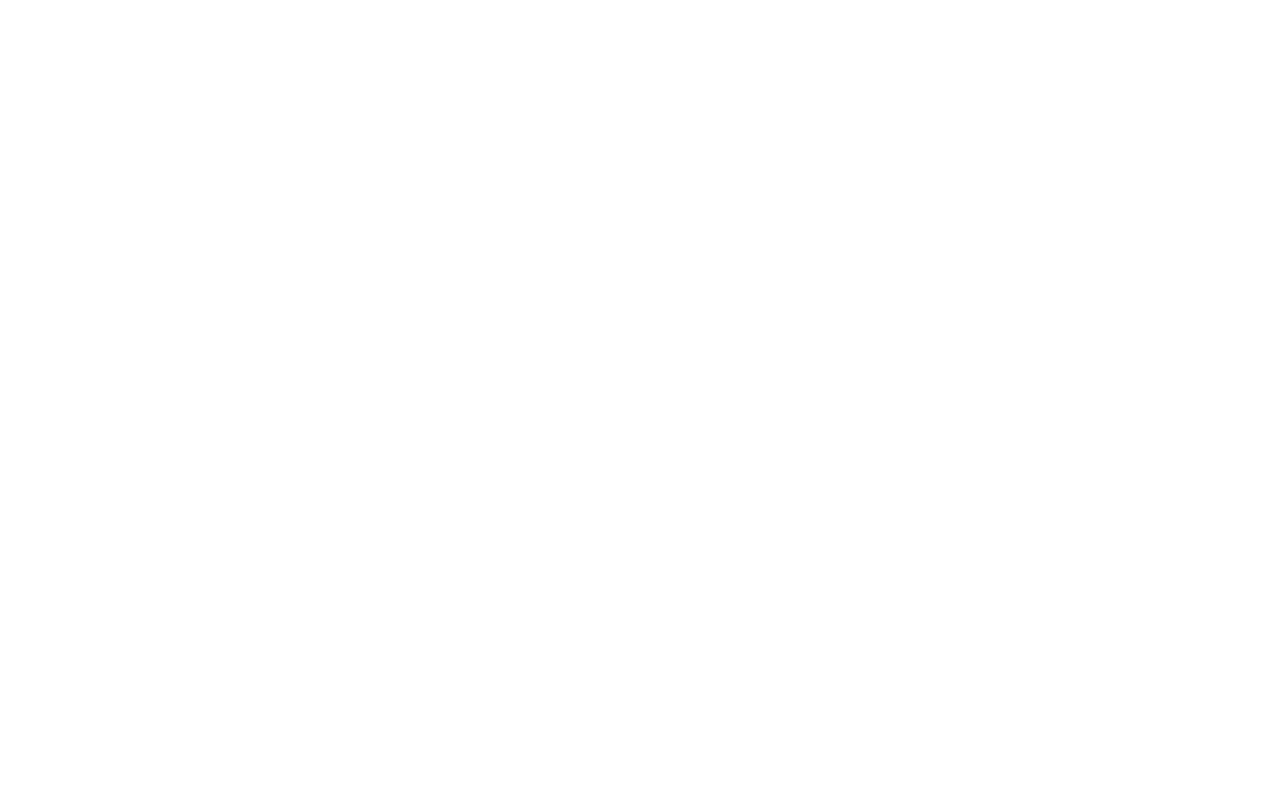
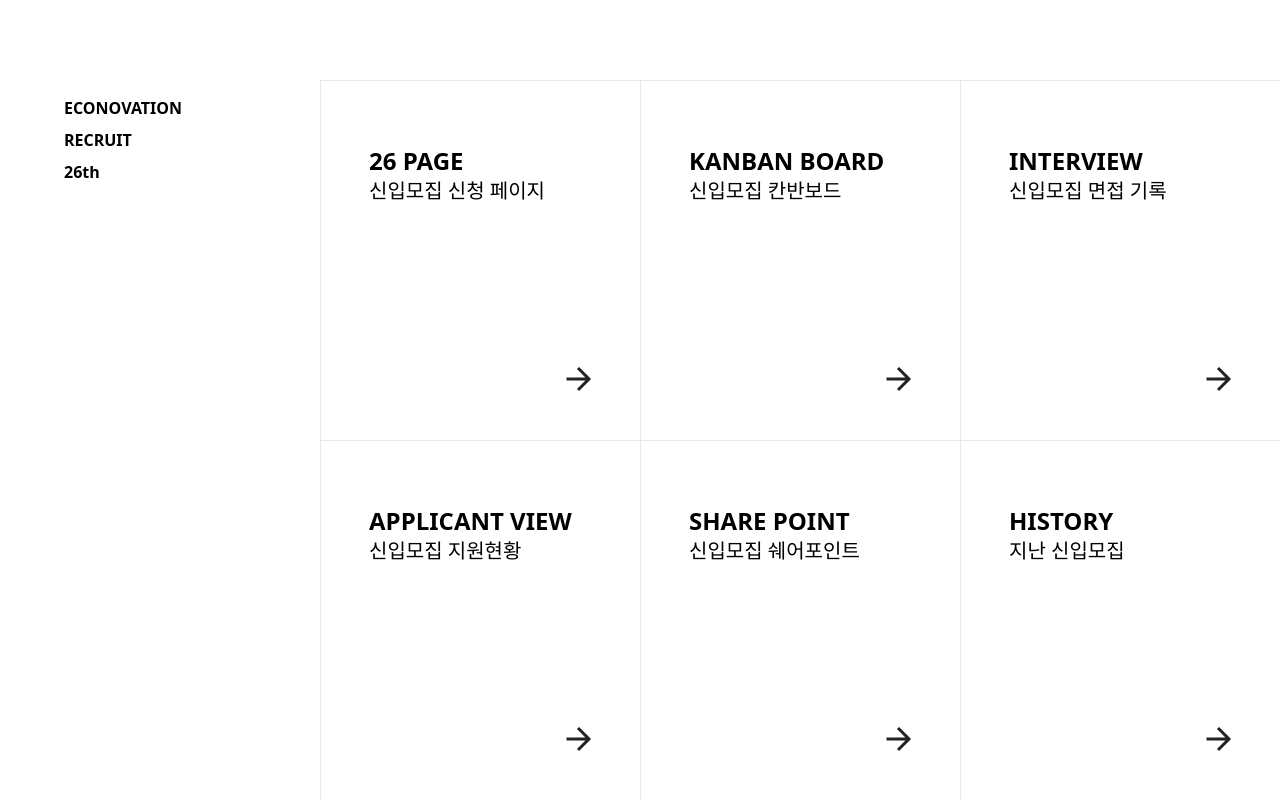
Before and after one commit to JNU-econovation/econo-recruit, a Next.js app in the folder frontend/: page / in a window 1280 px wide. Built offline with nearby package versions, Linux system fonts and the light colour scheme.

Commit message:
feat: add main menu

```diff
--- a/frontend/app/page.tsx
+++ b/frontend/app/page.tsx
@@ -1,5 +1,36 @@
-export default function Home() {
+"use client";
+
+import Txt from "@/components/common/Txt.component";
+import HomeCardComponent from "@/components/main/Card.component";
+import { MAIN_MENU, CURRENT_GENERATION } from "@/constants";
+
+const HomePage = () => {
+  let currentRecruitAfterString =
+    CURRENT_GENERATION % 10 === 1
+      ? "st"
+      : CURRENT_GENERATION % 10 === 2
+      ? "nd"
+      : "th";
+
   return (
-    <main className="flex min-h-screen flex-col items-center justify-between p-24"></main>
+    <main className="flex justify-between">
+      <div className="pt-24 pl-16 flex flex-col gap-2">
+        <Txt className="text-6xl font-semibold uppercase">econovation</Txt>
+        <Txt className="text-6xl font-semibold uppercase">recruit</Txt>
+        <Txt className="text-6xl font-semibold">{`${CURRENT_GENERATION}${currentRecruitAfterString}`}</Txt>
+      </div>
+      <div className="grid grid-cols-3 absolute bottom-0 right-0">
+        {MAIN_MENU.map((card, index) => (
+          <HomeCardComponent
+            title={card.title}
+            subtitle={card.subtitle}
+            href={card.href}
+            key={index}
+          />
+        ))}
+      </div>
+    </main>
   );
-}
+};
+
+export default HomePage;
--- a/frontend/components/application/ApplicationJunction.component.tsx
+++ b/frontend/components/application/ApplicationJunction.component.tsx
@@ -40,6 +40,7 @@
     bar: <ApplicationBar />,
     justText: <ApplicationJustText data={applicationNodeData} />,
     checkboxWithEtc: <ApplicationCheckboxWithEtc data={applicationNodeData} />,
+    timeline: <></>,
   };
 
   return jsxNode[applicationNodeData.type];
--- /dev/null
+++ b/frontend/components/application/ApplicationLayout/Timeline.component.tsx
@@ -0,0 +1,5 @@
+const ApplicationTimelineLayout = () => {
+  return <></>;
+};
+
+export default ApplicationTimelineLayout;
--- a/frontend/components/application/ApplicationNavbar.component.tsx
+++ b/frontend/components/application/ApplicationNavbar.component.tsx
@@ -4,7 +4,6 @@
 import { useAtom } from "jotai";
 import { FC } from "react";
 import classNames from "classnames";
-import { APPLICATION } from "@/constants/application/25";
 import Txt from "@/components/common/Txt.component";
 import { ApplicationQuestion } from "@/constants/application/type";
 
@@ -18,6 +17,7 @@
   className,
 }) => {
   const [applicationIndex, setApplicationIndex] = useAtom(applicationIndexAtom);
+  const APPLICATION = applicationQuestions;
 
   return (
     <nav className={classNames("pl-12 w-full h-full", className)}>
--- /dev/null
+++ b/frontend/components/main/Card.component.tsx
@@ -0,0 +1,55 @@
+import Image from "next/image";
+import { useState } from "react";
+import RightArrow from "@/public/icons/right.arrow.svg";
+import RightArrowWhite from "@/public/icons/right.arrow.white.svg";
+import Txt from "@/components/common/Txt.component";
+import Link from "next/link";
+
+type HomeCardComponentType = {
+  title: string;
+  subtitle: string;
+  href: string;
+};
+
+const HomeCardComponent = ({
+  title,
+  subtitle,
+  href,
+}: HomeCardComponentType) => {
+  const [isHover, setIsHover] = useState(false);
+
+  return (
+    <Link
+      href={href}
+      className="h-[45vh] w-[22vw] min-w-[20rem] min-h-[14rem] pt-16 p-12 border-l-[1px] border-t-[1px] flex flex-col justify-between bg-white hover:bg-black"
+      onMouseEnter={() => setIsHover(true)}
+      onMouseLeave={() => setIsHover(false)}
+    >
+      <div>
+        <Txt
+          typography="h3"
+          color={isHover ? "white" : "black"}
+          className="block"
+        >
+          {title}
+        </Txt>
+        <Txt
+          typography="h4"
+          color={isHover ? "white" : "black"}
+          className="font-normal"
+        >
+          {subtitle}
+        </Txt>
+      </div>
+      <div className="w-full flex flex-row-reverse">
+        <Image
+          className="w-fit h-fit"
+          src={isHover ? RightArrowWhite : RightArrow}
+          alt="enter arrow"
+        />
+      </div>
+    </Link>
+  );
+};
+
+export default HomeCardComponent;
--- /dev/null
+++ b/frontend/constants/index.ts
@@ -0,0 +1,26 @@
+export const CURRENT_GENERATION = 26;
+
+export const MAIN_MENU = [
+  {
+    title: `${CURRENT_GENERATION} PAGE`,
+    subtitle: "신입모집 신청 페이지",
+    href: `/application/${CURRENT_GENERATION}`,
+  },
+  {
+    title: "KANBAN BOARD",
+    subtitle: "신입모집 칸반보드",
+    href: `/kanban/${CURRENT_GENERATION}`,
+  },
+  {
+    title: "INTERVIEW",
+    subtitle: "신입모집 면접 기록",
+    href: `/interview/${CURRENT_GENERATION}`,
+  },
+  {
+    title: "APPLICANT VIEW",
+    subtitle: "신입모집 지원현황",
+    href: `/applicant/${CURRENT_GENERATION}`,
+  },
+  { title: "SHARE POINT", subtitle: "신입모집 쉐어포인트", href: "#" },
+  { title: "HISTORY", subtitle: "지난 신입모집", href: "#" },
+] as const;
```
Also changed, not shown: frontend/constants/application/26.ts (renamed from frontend/constants/application/25.ts).
